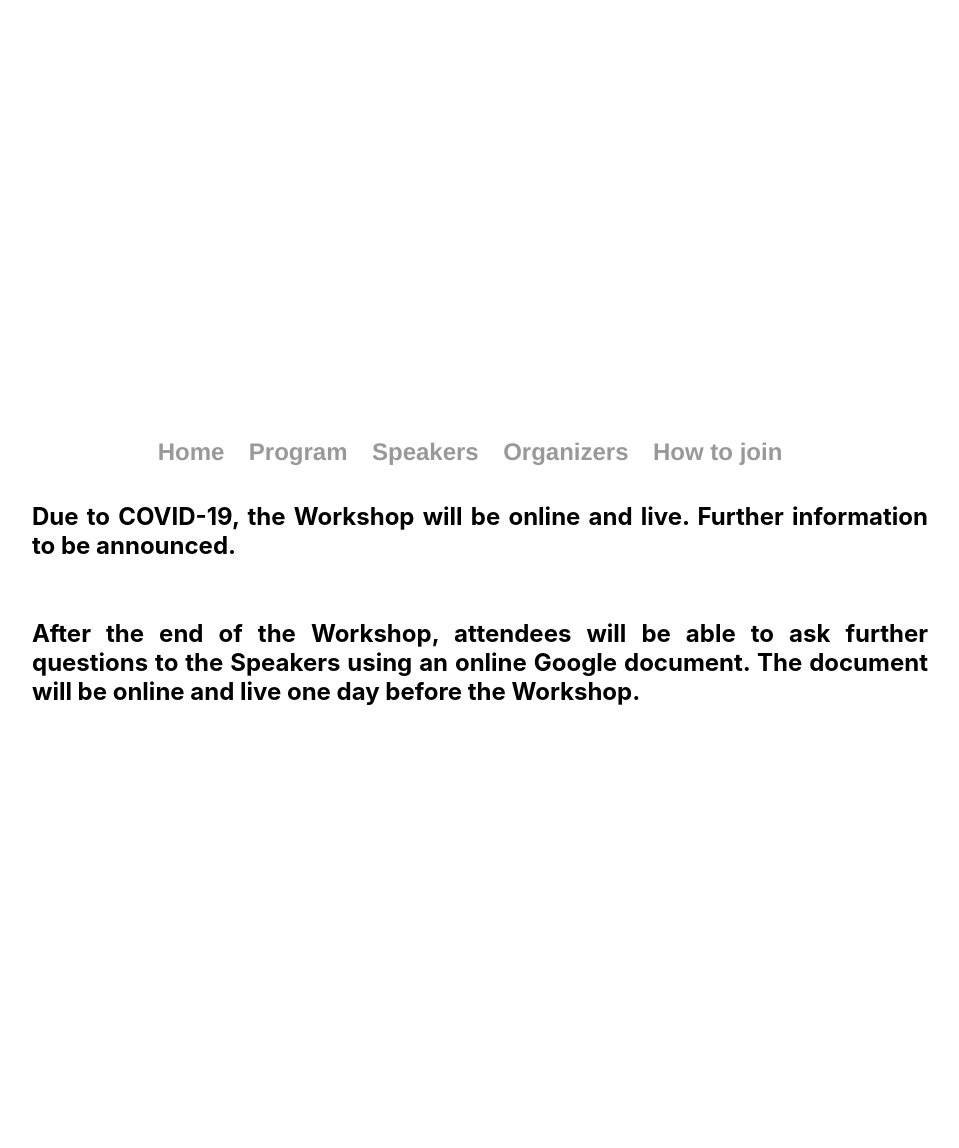
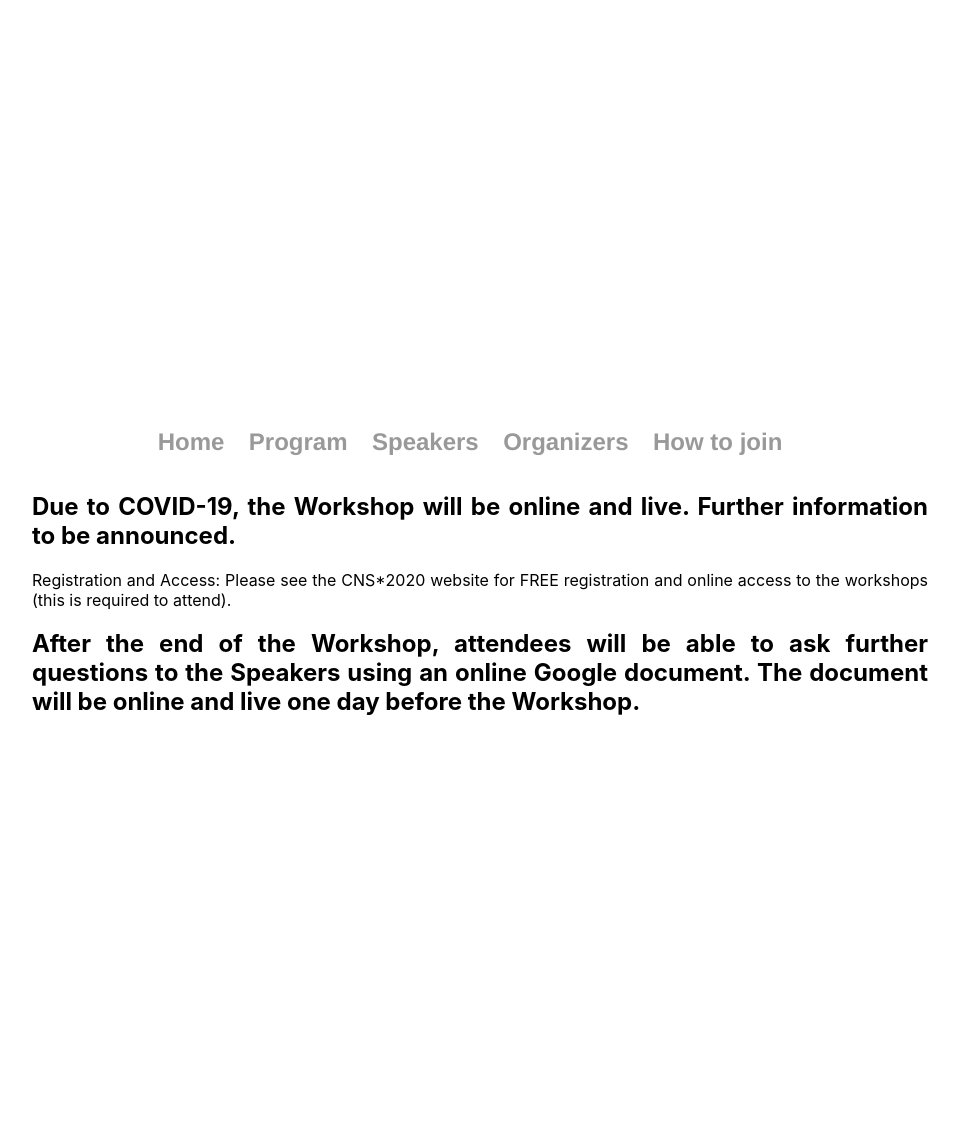
Before and after one commit to spirosChv/ocns2021interneurons, a Jekyll site: the page built from join/index.html, in a window 1280 px wide. Shown: the whole page, without its empty margins (160-1119 px from the left). Built offline with Jekyll 4.4.1, drawn with Linux system fonts in a browser that asks for light colours.

Commit message:
Update index.html

```diff
--- a/join/index.html
+++ b/join/index.html
@@ -6,6 +6,8 @@ title: Speakers
 <div class="blurb">
 
       <h2 style="fonts-size: 16px"> Due to COVID-19, the Workshop will be online and live. Further information to be announced. </h2>
+      Registration and Access: Please see the CNS*2020 website for FREE registration and online access to the workshops
+      (this is required to attend).
       <br> <h2> After the end of the Workshop, attendees will be able to ask further questions to the Speakers using an online Google document.
                The document will be online and live one day before the Workshop. </h2>
 
```
